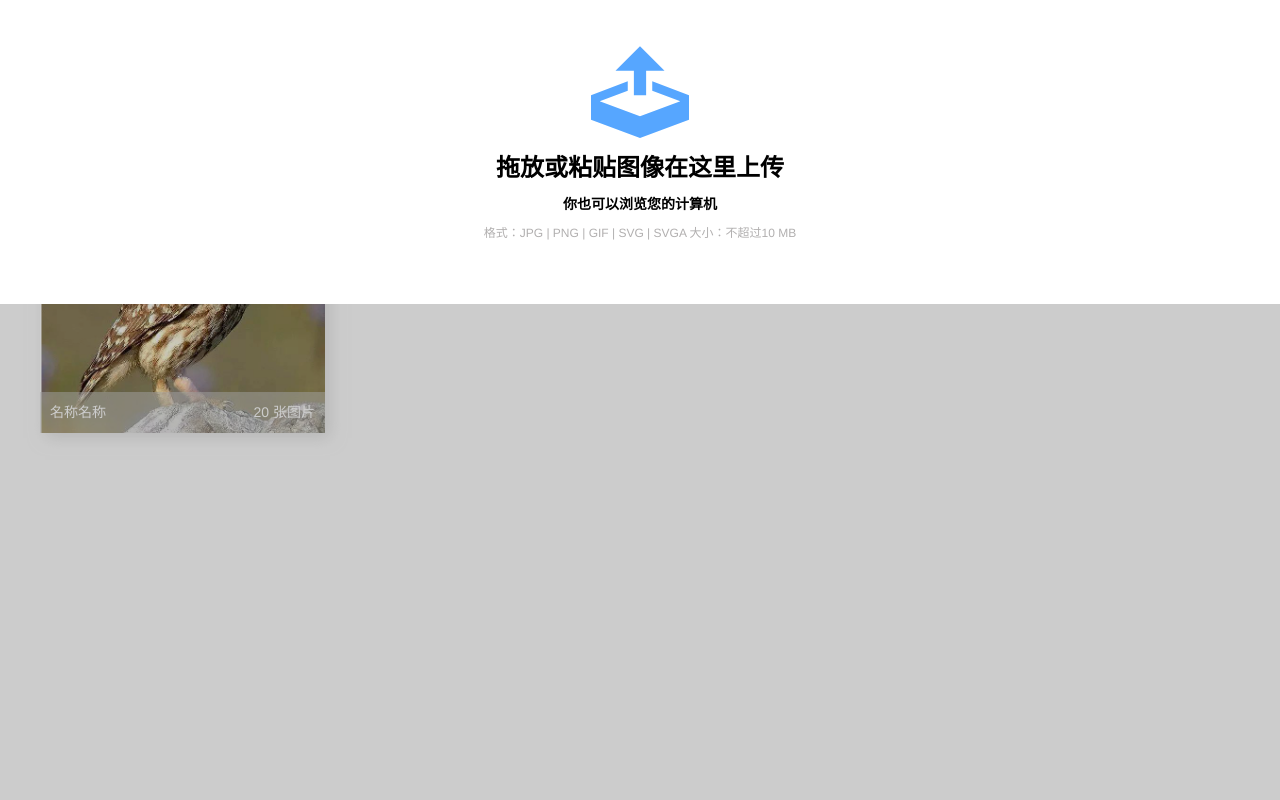
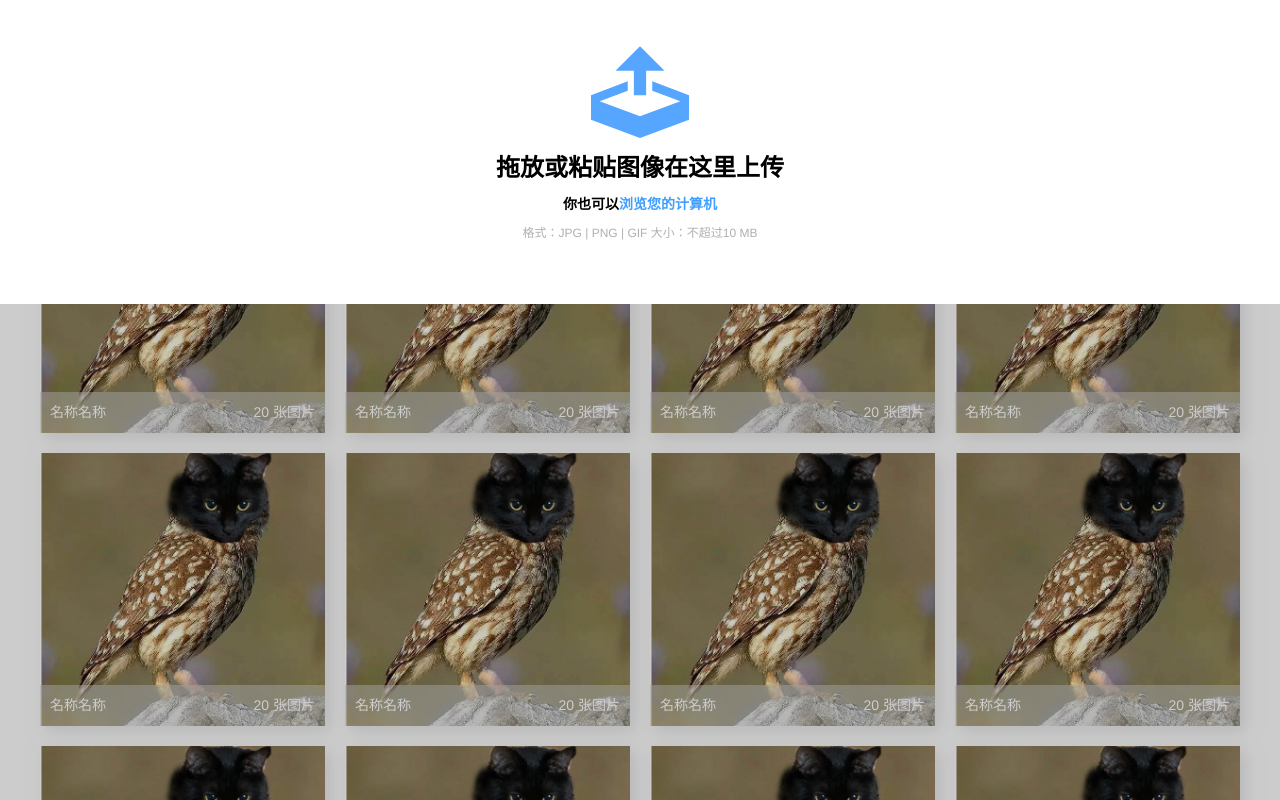
Before and after one commit to zeroojs/image-manager, a Vue app: page /group in a window 1280 px wide. Both pictures are taken after a click on the button "上传图片". Shown: the top 800 px of the page. Built offline with nearby package versions, Linux system fonts and the light colour scheme; a small style sheet from the web is missing.

Commit message:
update:完善上传组件功能

```diff
--- a/src/components/UploadDialog/index.vue
+++ b/src/components/UploadDialog/index.vue
@@ -11,6 +11,7 @@
       class="upload-dialog__container"
       @dragover.prevent.stop="() => {}"
       @drop.stop.prevent="handleDropOver"
+      @paste="handleCopy"
     >
       <div class="upload-dialog__header flex end">
         <span class="close-z-button" @click="handleClose()">
@@ -20,13 +21,20 @@
       <div class="upload-dialog__body">
         <template v-if="fileDatas.length">
           <div class="upload-img-container">
-            <img
+            <div
               v-for="(file, index) in fileDatas"
               :key="file.blobUrl + index"
-              :src="file.blobUrl"
-              class="upload-img"
-              alt=""
+              class="upload-img-item"
             >
+              <div class="upload-img-mask" @click="removeFile(file)">
+                <i class="iconfont icon-del"></i>
+              </div>
+              <img
+                :src="file.blobUrl"
+                class="upload-img"
+                alt=""
+              >
+            </div>
           </div>
           <form>
             <label class="form-item">
@@ -44,11 +52,13 @@
         <template v-else>
           <img src="../../assets/upload.svg" class="upload-icon" alt="" :draggable="false">
           <h1>拖放或粘贴图像在这里上传</h1>
-          <b>你也可以浏览您的计算机</b>
-          <p>格式：JPG | PNG | GIF | SVG | SVGA 大小：不超过10 MB</p>
+          <b>你也可以<a href="" class="link-btn" @click.prevent="openFilesDialog()">浏览您的计算机</a></b>
+          <p>格式：JPG | PNG | GIF 大小：不超过10 MB</p>
+           <!-- | SVG | SVGA -->
         </template>
       </div>
     </div>
+    <input ref="fileInput" :style="{ display: 'none' }" type="file" multiple @change="handleFileInputChange">
   </div>
 </template>
 
@@ -61,7 +71,7 @@ export default defineComponent({
     },
     emits: ["update:visible"],
     setup(props, ctx) {
-        const { dualogVisible, isShow, handleClose, handleShow } = useDialog(ctx);
+        const { dualogVisible, isShow, handleClose, handleShow } = useDialog(ctx)
         watch(() => props.visible, (currentValue) => {
             if (currentValue) {
                 handleShow();
@@ -70,14 +80,27 @@ export default defineComponent({
                 handleClose();
             }
         });
-        const { fileDatas, handleDropOver } = useDraggable();
+        const {
+          fileInput,
+          fileDatas,
+          removeFile,
+          handleDropOver,
+          handleCopy,
+          handleFileInputChange,
+          openFilesDialog
+        } = useFiles()
         return {
           isShow,
           dualogVisible,
           group: ref(''),
           handleClose,
+          fileInput,
           fileDatas,
-          handleDropOver
+          removeFile,
+          handleCopy,
+          handleDropOver,
+          openFilesDialog,
+          handleFileInputChange
         };
     }
 })
@@ -118,30 +141,82 @@ function useDialog(ctx: SetupContext<'update:visible'[]>) {
 }
 
 // 拖拽文件处理hook
-function useDraggable() {
+function useFiles() {
   interface FileData {
     blobUrl: string // 浏览器预览
     data?: File // 要上传到服务器的数据
   }
+
+  const fileInput = ref<HTMLInputElement>()
   const fileDatas = ref<FileData[]>([])
+
+  // 文件数据填充
+  const fillFileDatas = (file: File) => {
+    const blob = new Blob([file])
+    const blobUrl = URL.createObjectURL(blob)
+    fileDatas.value.push({
+      blobUrl: blobUrl,
+      data: file
+    })
+  }
+
+  // 删除文件
+  const removeFile = ({ blobUrl }: FileData) => {
+    fileDatas.value = fileDatas.value.filter(item => blobUrl !== item.blobUrl)
+  }
+
+  // 监听拖拽事件获取文件
   const handleDropOver = (e: DragEvent) => {
     const files = e.dataTransfer?.files
     for (let key in files) {
       if (!isNaN(parseInt(key))) {
         const index = parseInt(key)
-        const blob = new Blob([files[index]])
-        const blobUrl = URL.createObjectURL(blob)
-        fileDatas.value.push({
-          blobUrl: blobUrl,
-          data: files[index]
-        })
+        fillFileDatas(files[index])
       }
     }
   }
 
+  // 监听粘贴事件获取文件
+  const handleCopy = (e: ClipboardEvent) => {
+    const clipboardData = e.clipboardData
+    if (clipboardData && clipboardData.items) {
+      const items = clipboardData.items
+      for (let key in items) {
+        const item = items[key]
+        // 特别地：clipboardData.items 是一个异步对象，浏览器控制台展开是看不到相应的值，这里直接获取来判断即可
+        if (item && item.kind === 'file' && /^(image\/)/.test(item.type)) {
+          const file = item.getAsFile()
+          if (!file) return
+          fillFileDatas(file)
+        }
+      }
+    }
+  }
+
+  // 监听文件input变化获取文件
+  const handleFileInputChange = (e: Event) => {
+    const files = (e.target as any).files
+    for (let key in files) {
+      if (!isNaN(parseInt(key))) {
+        const index = parseInt(key)
+        fillFileDatas(files[index])
+      }
+    }
+  }
+
+  // 打开文件选择对话框
+  const openFilesDialog = () => {
+    fileInput.value?.click()
+  }
+
   return {
+    fileInput,
     fileDatas,
-    handleDropOver
+    removeFile,
+    handleCopy,
+    handleDropOver,
+    openFilesDialog,
+    handleFileInputChange
   }
 }
 
@@ -224,6 +299,10 @@ function useDraggable() {
     width: 98px;
     height: 98px;
   }
+  .link-btn {
+    color: var(--primary-color);
+    text-decoration: none;
+  }
 
   // 上传内容以及表单
   .upload-img-container {
@@ -234,9 +313,35 @@ function useDraggable() {
     justify-content: center;
     align-items: center;
     padding: 0 40px;
-    .upload-img {
+    .upload-img-item {
       max-height: 273px * .5;
       max-width: 285px * .5;
+      overflow: hidden;
+      position: relative;
+      z-index: 1;
+      &:hover {
+        .upload-img-mask {
+          opacity: 1;
+        }
+      }
+      .upload-img-mask {
+        position: absolute;
+        width: 100%;
+        height: 100%;
+        z-index: 2;
+        background-color: fade(#000, 40);
+        display: grid;
+        place-items: center;
+        opacity: 0;
+        transition: .3s ease;
+        cursor: pointer;
+      }
+      .iconfont {
+        font-size: 24px;
+        color: var(--red);
+      }
+    }
+    .upload-img {
       width: 100%;
       display: block;
     }
--- a/src/page/group.vue
+++ b/src/page/group.vue
@@ -18,6 +18,54 @@
       </div>
     </div>
     <div class="img-layout">
+      <ImageContainer
+        :layout="['select', 'edit', 'del', 'name']"
+        @click="checkGroup()"
+      />
+      <ImageContainer
+        :layout="['select', 'edit', 'del', 'name']"
+        @click="checkGroup()"
+      />
+      <ImageContainer
+        :layout="['select', 'edit', 'del', 'name']"
+        @click="checkGroup()"
+      />
+      <ImageContainer
+        :layout="['select', 'edit', 'del', 'name']"
+        @click="checkGroup()"
+      />
+      <ImageContainer
+        :layout="['select', 'edit', 'del', 'name']"
+        @click="checkGroup()"
+      />
+      <ImageContainer
+        :layout="['select', 'edit', 'del', 'name']"
+        @click="checkGroup()"
+      />
+      <ImageContainer
+        :layout="['select', 'edit', 'del', 'name']"
+        @click="checkGroup()"
+      />
+      <ImageContainer
+        :layout="['select', 'edit', 'del', 'name']"
+        @click="checkGroup()"
+      />
+      <ImageContainer
+        :layout="['select', 'edit', 'del', 'name']"
+        @click="checkGroup()"
+      />
+      <ImageContainer
+        :layout="['select', 'edit', 'del', 'name']"
+        @click="checkGroup()"
+      />
+      <ImageContainer
+        :layout="['select', 'edit', 'del', 'name']"
+        @click="checkGroup()"
+      />
+      <ImageContainer
+        :layout="['select', 'edit', 'del', 'name']"
+        @click="checkGroup()"
+      />
       <ImageContainer
         :layout="['select', 'edit', 'del', 'name']"
         @click="checkGroup()"
```
